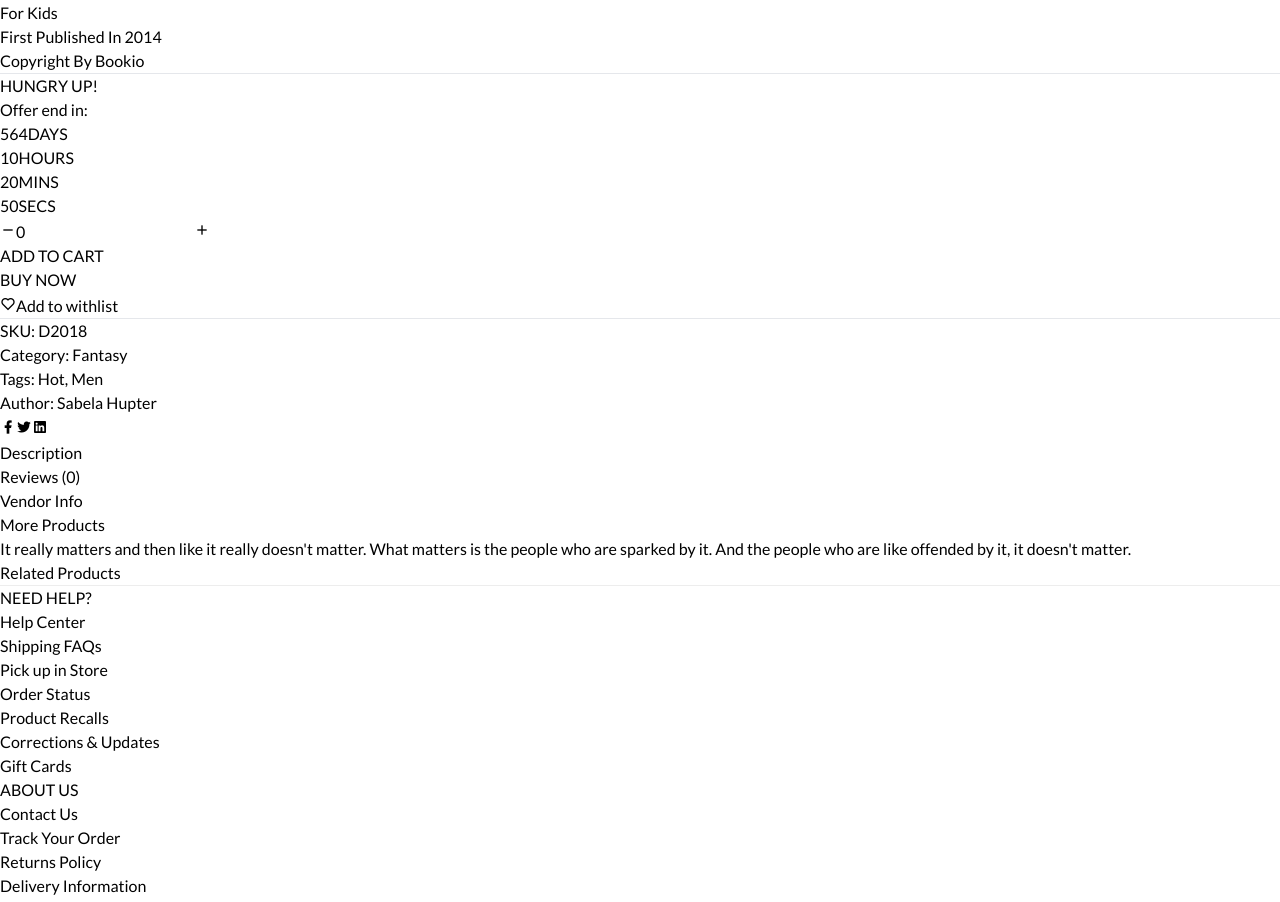
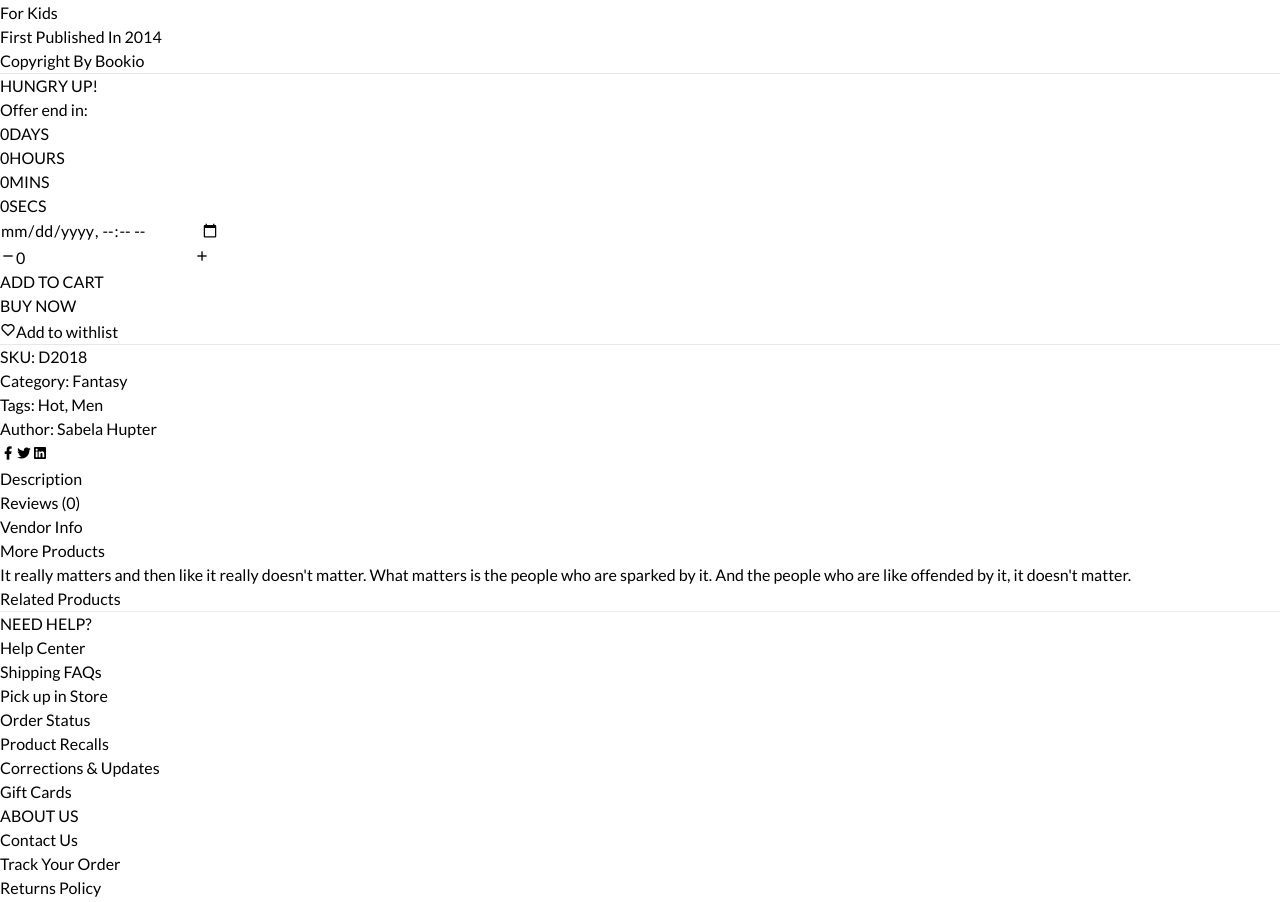
Before and after one commit to Book-Trekker/bookio-client, a React (Create React App) app: page /shop/book/1 in a window 1280 px wide. Shown: the part 7640-8542 px from the top of the page. Built offline with nearby package versions, Linux system fonts and the light colour scheme; what @material-tailwind/react would draw is missing.

Commit message:
added offer duration timer

```diff
--- a/src/Pages/Shop/SingleBooks.jsx
+++ b/src/Pages/Shop/SingleBooks.jsx
@@ -1,4 +1,4 @@
-import React, { useState } from 'react'
+import React, { useEffect, useState } from 'react'
 import Header from '../HomePage/Header/Header'
 import Footer from '../../Shared/Footer/Footer'
 import BreadCumb from '../../Shared/BreadCumb/BreakCumb'
@@ -27,6 +27,80 @@ const SingleBooks = () => {
     setQty(isNaN(value) ? 0 : value)
   }
 
+  //   day counter
+  // New state for target date and remaining time
+  const [targetDate, setTargetDate] = useState(() => {
+    const storedTargetDate = localStorage.getItem('targetDate')
+    return storedTargetDate ? new Date(storedTargetDate) : null
+  })
+
+  // Function to calculate remaining time between now and the target date
+  const calculateRemainingTime = () => {
+    if (targetDate) {
+      const now = new Date().getTime()
+      const targetTime = targetDate.getTime()
+      const timeDiff = targetTime - now
+
+      if (timeDiff > 0) {
+        const days = Math.floor(timeDiff / (1000 * 3600 * 24))
+        const hours = Math.floor(
+          (timeDiff % (1000 * 3600 * 24)) / (1000 * 3600)
+        )
+        const minutes = Math.floor((timeDiff % (1000 * 3600)) / (1000 * 60))
+        const seconds = Math.floor((timeDiff % (1000 * 60)) / 1000)
+
+        return { days, hours, minutes, seconds }
+      }
+    }
+    return { days: 0, hours: 0, minutes: 0, seconds: 0 }
+  }
+
+  const [remainingTime, setRemainingTime] = useState(() => {
+    return targetDate
+      ? calculateRemainingTime()
+      : { days: 0, hours: 0, minutes: 0, seconds: 0 }
+  })
+
+  // Effect to update localStorage when target date or remaining time changes
+  useEffect(() => {
+    if (targetDate) {
+      localStorage.setItem('targetDate', targetDate.toISOString())
+    } else {
+      localStorage.removeItem('targetDate')
+    }
+    localStorage.setItem('remainingTime', JSON.stringify(remainingTime))
+  }, [targetDate, remainingTime])
+
+  // Effect to start timer when target date is selected
+  useEffect(() => {
+    let timer
+    if (targetDate) {
+      timer = setInterval(() => {
+        const time = calculateRemainingTime()
+        setRemainingTime(time)
+      }, 1000)
+    }
+
+    return () => {
+      clearInterval(timer)
+    }
+  }, [targetDate])
+
+  // Handle date selection
+//   const handleDateChange = (event) => {
+//     const selectedDate = event.target.value
+//     const target = new Date(selectedDate)
+//     setTargetDate(target)
+//   }
+
+  // Handle date and time selection
+  const handleDateTimeChange = (event) => {
+    const selectedDateTime = event.target.value
+    const target = new Date(selectedDateTime)
+    setTargetDate(target)
+  }
+  //  END  day counter
+
   //   review section
   const [activeTab, setActiveTab] = React.useState('Description')
   const data = [
@@ -45,14 +119,14 @@ const SingleBooks = () => {
     },
     {
       label: 'Vendor Info',
-      value: 'vendor info',
+      value: 'vendorInfo',
       desc: `We're not always in the position that we want to be at.
       We're constantly growing. We're constantly making mistakes. We're
       constantly trying to express ourselves and actualize our dreams.`,
     },
     {
       label: 'More Products',
-      value: 'More Products',
+      value: 'MoreProducts',
       desc: `Because it's about motivating the doers. Because I'm here
       to follow my dreams and inspire other people to follow their dreams, too.`,
     },
@@ -119,29 +193,34 @@ const SingleBooks = () => {
               <div className='flex justify-center items-center gap-3'>
                 <div className='flex flex-col justify-center items-center'>
                   <span className='bg-primary rounded-full p-3 text-white font-bold font-lato w-12 h-12 flex justify-center items-center'>
-                    564
+                    {remainingTime ? remainingTime.days : 0}
                   </span>
                   <span className='text-[12px] font-lato pt-1'>DAYS</span>
                 </div>
                 <div className='flex flex-col justify-center items-center'>
                   <span className='bg-primary rounded-full p-3 text-white font-bold font-lato w-12 h-12 flex justify-center items-center'>
-                    10
+                    {remainingTime ? remainingTime.hours : 0}
                   </span>
                   <span className='text-[12px] font-lato pt-1'>HOURS</span>
                 </div>
                 <div className='flex flex-col justify-center items-center'>
                   <span className='bg-primary rounded-full p-3 text-white font-bold font-lato w-12 h-12 flex justify-center items-center'>
-                    20
+                    {remainingTime ? remainingTime.minutes : 0}
                   </span>
                   <span className='text-[12px] font-lato pt-1'>MINS</span>
                 </div>
                 <div className='flex flex-col justify-center items-center'>
                   <span className='bg-primary rounded-full p-3 text-white font-bold font-lato w-12 h-12 flex justify-center items-center'>
-                    50
+                    {remainingTime ? remainingTime.seconds : 0}
                   </span>
                   <span className='text-[12px] font-lato pt-1'>SECS</span>
                 </div>
               </div>
+              <input
+                type='datetime-local'
+                value={targetDate ? targetDate.toISOString().slice(0, 16) : ''}
+                onChange={handleDateTimeChange}
+              />
             </div>
 
             <div className='QTY_section flex flex-wrap gap-2 w-full my-5'>
@@ -246,7 +325,9 @@ const SingleBooks = () => {
 
         {/* related products  */}
         <div className='my-10'>
-            <h2 className='text-center font-libre font-bold text-2xl '>Related Products</h2>
+          <h2 className='text-center font-libre font-bold text-2xl '>
+            Related Products
+          </h2>
         </div>
       </div>
       <Footer />
```
